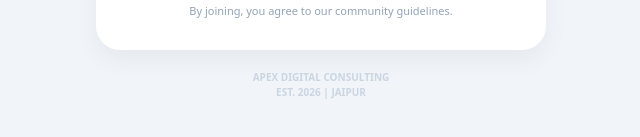
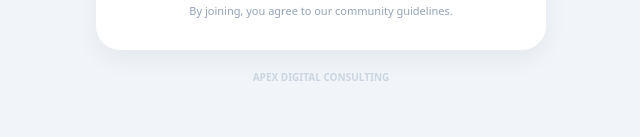
Before and after one commit to DaviiDKumar/Logic_Landing_Page, a React (Vite) app: page / in a window 1280 px wide. Shown: the part 435-572 px from the top of the page, without its empty margins (319-959 px from the left). Built offline with nearby package versions, Linux system fonts and the light colour scheme.

Commit message:
update: implement meta-safe layout and compliance changes

```diff
--- a/src/Page3.jsx
+++ b/src/Page3.jsx
@@ -43,7 +43,7 @@ function Page3() {
 
                 <footer style={styles.footerText}>
                     APEX DIGITAL CONSULTING <br/>
-                    EST. 2026 | JAIPUR
+
                 </footer>
             </div>
         </div>
```
